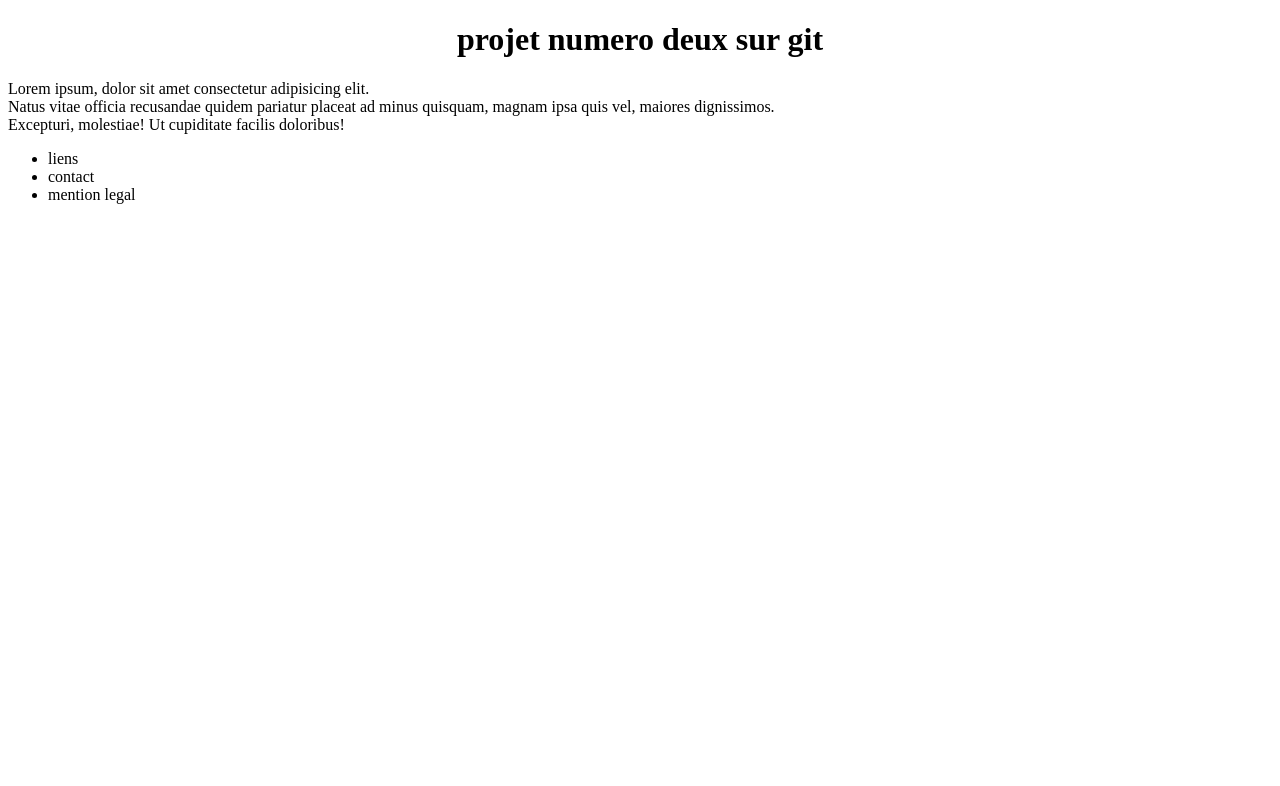
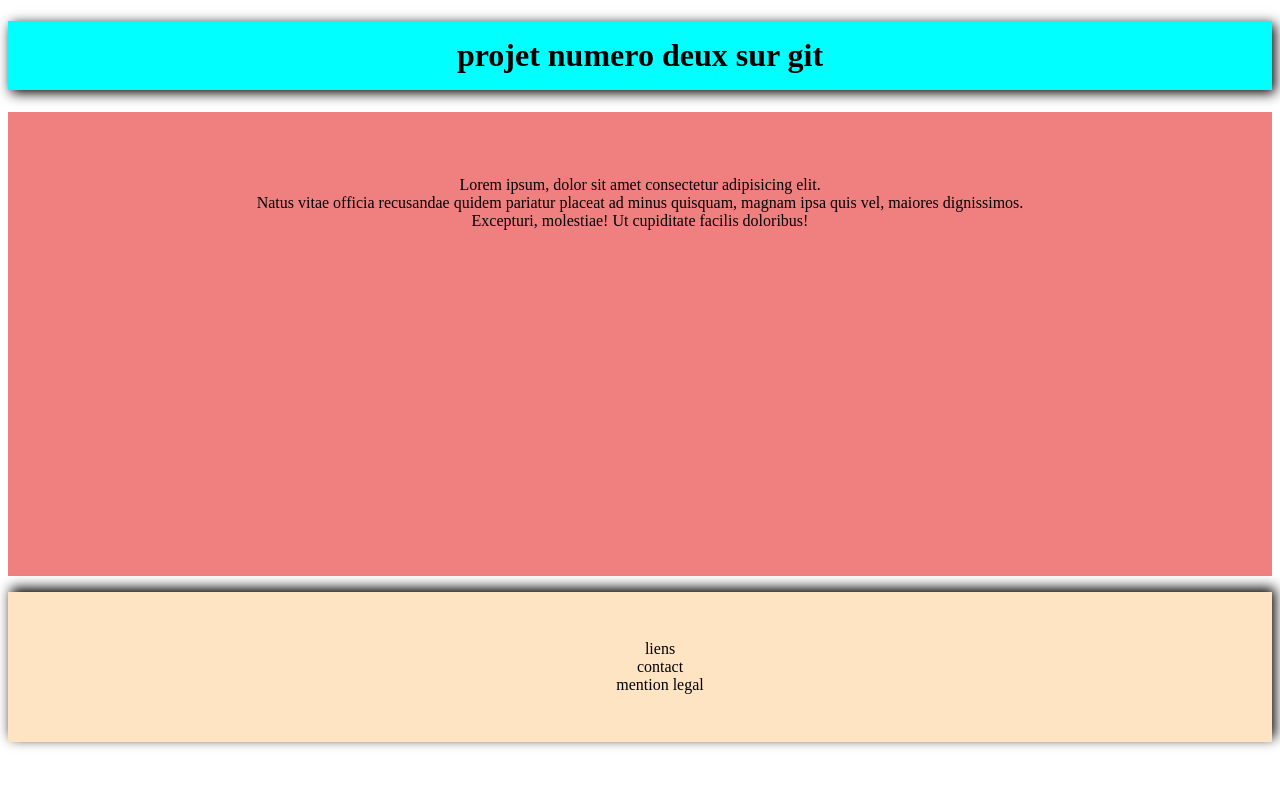
Before and after one commit to freespirit547/projet_2, a plain HTML site: page index.html in a window 1280 px wide. Drawn offline with Linux system fonts and the light colour scheme.

Commit message:
style master

```diff
--- a/css/style.css
+++ b/css/style.css
@@ -1,3 +1,23 @@
 h1{
     text-align: center;
+    background-color: aqua;
+    box-shadow: 3px 3px 12px;
+    padding: 1rem;
 }
+p{
+    background-color: lightcoral;
+    height: 50vh;
+    text-align: center;
+   padding-top: 4rem;
+   margin-top: 0;
+}
+ footer{
+    padding: 2rem;
+    text-align: center;
+    background-color: bisque;
+    box-shadow: 3px -4px 12px;
+
+ }
+ ul>li{
+    list-style: none;
+ }
```
